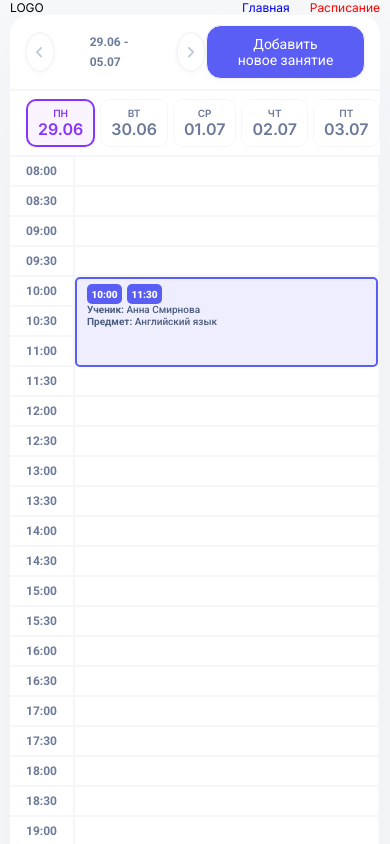
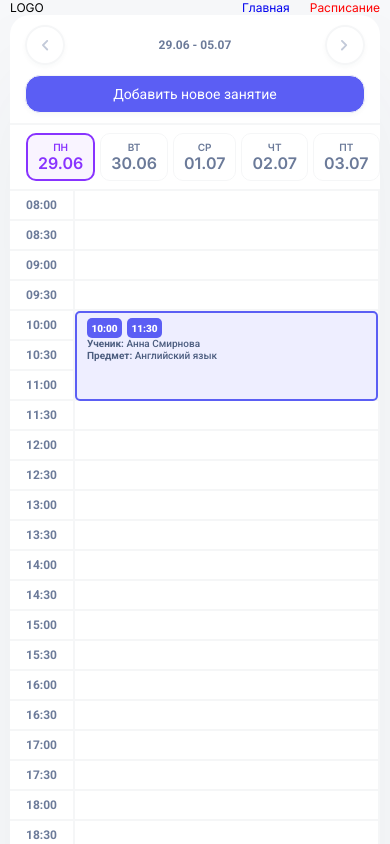
Before and after one commit to ComShep/coach-crm, a React (Vite) app: page /dashboard in a window 390 px wide. Shown: the top 844 px of the page. Built offline with nearby package versions, Linux system fonts and the light colour scheme.

Commit message:
правки мобильной верстки в хедере

```diff
--- a/src/components/DashboardHeader/DashboardHeader.module.css
+++ b/src/components/DashboardHeader/DashboardHeader.module.css
@@ -33,3 +33,15 @@
 	border: 2px solid #d8d9dc;
 	color: #a4aebe;
 }
+
+@media(max-width:500px) {
+  .header {
+    flex-direction: column;
+    gap: 10px;
+    align-items: stretch;
+  }
+  .weekNav {
+    width: 100%;
+    justify-content: space-between;
+  }
+}
```
